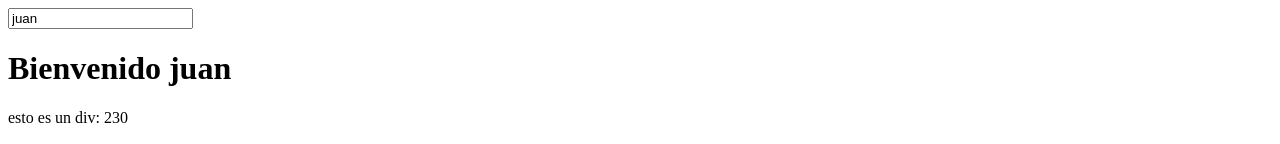
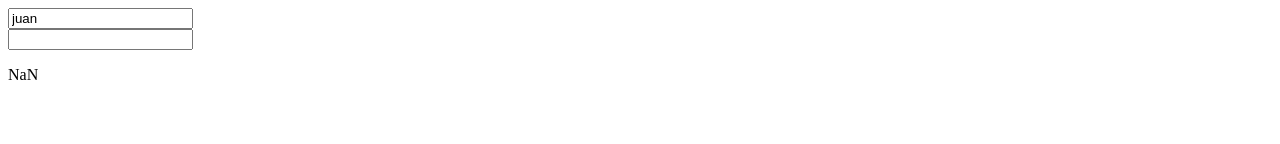
Before and after one commit to juaneins/angular-store, an Angular app: page / in a window 1280 px wide. Shown: the top 144 px of the page. Built offline with nearby package versions, Linux system fonts and the light colour scheme.

Commit message:
pipes personalizados

```diff
--- a/src/app/app.component.html
+++ b/src/app/app.component.html
@@ -1,4 +1,7 @@
 <input type="text" [(ngModel)]="usuario">
+<br>
+<input type="text" [(ngModel)]="numero">
+<p>{{numero | exponential}}</p>
 <br/>
 <h1>Bienvenido {{usuario}}</h1>
 
--- a/src/app/app.component.ts
+++ b/src/app/app.component.ts
@@ -12,6 +12,8 @@ export class AppComponent {
   usuario = 'juan';
 
   nombres = ['Juan', 'Pedro', 'José'];
+
+  numero: number;
 
   products: Product[] = [
     {
--- a/src/app/app.module.ts
+++ b/src/app/app.module.ts
@@ -6,9 +6,10 @@ import { AppRoutingModule } from './app-routing.module';
 import { AppComponent } from './app.component';
 import { ProductComponent } from './components/product.component';
 import { CartComponent } from './cart/cart.component';
+import { ExponentialPipe } from './exponential.pipe';
 
 @NgModule({
-  declarations: [AppComponent, ProductComponent, CartComponent],
+  declarations: [AppComponent, ProductComponent, CartComponent, ExponentialPipe],
   imports: [BrowserModule, AppRoutingModule, FormsModule],
   providers: [],
   bootstrap: [AppComponent]
--- /dev/null
+++ b/src/app/exponential.pipe.ts
@@ -0,0 +1,12 @@
+import { Pipe, PipeTransform } from '@angular/core';
+
+@Pipe({
+  name: 'exponential'
+})
+export class ExponentialPipe implements PipeTransform {
+
+  transform(value: number): number {
+    return Math.pow(value, 3);
+  }
+
+}
```
Also changed, not shown: 1 other file (tests, documents, lock files or other folders).
